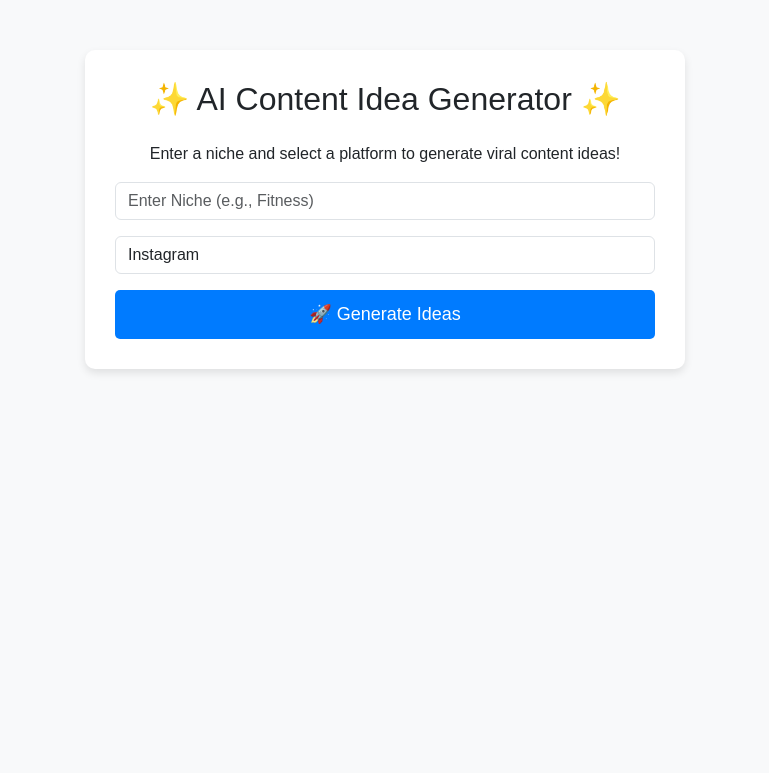
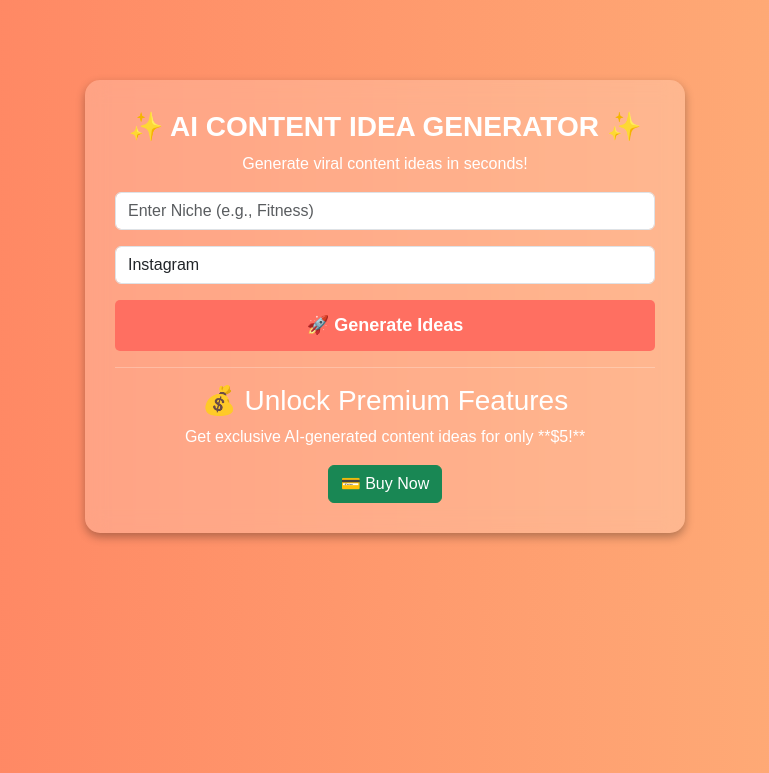
Before and after one commit to SStrong01/QuickFix, a Flask app: page / in a window 1280 px wide. Shown: the top 773 px of the page, without its empty margins (255-1024 px from the left). Run offline with Flask 3, Linux system fonts and the light colour scheme.

Commit message:
Initial commit

```diff
--- a/app.py
+++ b/app.py
@@ -1,5 +1,6 @@
 from flask import Flask, request, jsonify, render_template
 import openai
+import stripe
 from flask_cors import CORS
 import os
 
@@ -7,16 +8,22 @@ import os
 app = Flask(__name__)
 CORS(app) # Allow frontend requests
 
-# Load OpenAI API Key
+# Load API keys
 openai.api_key = os.getenv("OPENAI_API_KEY")
+stripe.api_key = os.getenv("STRIPE_SECRET_KEY") # Your Stripe Secret Key
 
 # Manually set API Key (only for local testing, REMOVE this for deployment)
 if not openai.api_key:
-    openai.api_key = "your-api-key-here" # Replace with your actual API key
+    openai.api_key = "your-openai-api-key-here"
+
+if not stripe.api_key:
+    stripe.api_key = "your-stripe-secret-key-here"
+
 
 @app.route('/')
 def home():
     return render_template("index.html") # Serve frontend
+
 
 @app.route('/generate', methods=['POST'])
 def generate_content():
@@ -49,6 +56,41 @@ def generate_content():
     except Exception as e:
         return jsonify({"status": "error", "message": str(e)})
 
+
+# Route for creating a Stripe Checkout session
+@app.route('/create-checkout-session', methods=['POST'])
+def create_checkout_session():
+    try:
+        session = stripe.checkout.Session.create(
+            payment_method_types=['card'],
+            line_items=[{
+                'price_data': {
+                    'currency': 'usd',
+                    'product_data': {'name': 'AI Content Ideas'},
+                    'unit_amount': 500, # $5.00 in cents
+                },
+                'quantity': 1,
+            }],
+            mode='payment',
+            success_url="https://your-app-name.onrender.com/success",
+            cancel_url="https://your-app-name.onrender.com/cancel",
+        )
+        return jsonify({"url": session.url})
+
+    except Exception as e:
+        return jsonify(error=str(e)), 500
+
+
+# Success and Cancel routes
+@app.route('/success')
+def success():
+    return "Payment Successful! Thank you for your purchase."
+
+@app.route('/cancel')
+def cancel():
+    return "Payment Cancelled. Please try again."
+
+
 # Run Flask app
 if __name__ == '__main__':
     app.run(debug=True)
--- a/templates/index.html
+++ b/templates/index.html
@@ -5,46 +5,68 @@
     <meta name="viewport" content="width=device-width, initial-scale=1.0">
     <title>AI Content Idea Generator</title>
 
-    <!-- Bootstrap CSS (For Modern UI) -->
+    <!-- Bootstrap CSS (For Styling) -->
     <link href="https://cdn.jsdelivr.net/npm/bootstrap@5.3.0/dist/css/bootstrap.min.css" rel="stylesheet">
 
+    <!-- Custom CSS -->
     <style>
         body {
-            background-color: #f8f9fa;
-            font-family: Arial, sans-serif;
+            background: linear-gradient(to right, #ff7e5f, #feb47b);
+            font-family: 'Arial', sans-serif;
+            color: white;
+            text-align: center;
+            margin: 0;
+            padding: 0;
         }
         .container {
             max-width: 600px;
-            margin-top: 50px;
-            background: #fff;
+            margin: 80px auto;
+            background: rgba(255, 255, 255, 0.2);
             padding: 30px;
-            border-radius: 10px;
-            box-shadow: 0 4px 8px rgba(0, 0, 0, 0.1);
+            border-radius: 15px;
+            backdrop-filter: blur(10px);
+            box-shadow: 0px 4px 10px rgba(0, 0, 0, 0.3);
+        }
+        .title {
+            font-size: 28px;
+            font-weight: bold;
+            text-transform: uppercase;
         }
         .btn-custom {
-            background-color: #007bff;
-            color: white;
-            padding: 10px 15px;
+            background: #ff6f61;
+            border: none;
+            padding: 12px;
             font-size: 18px;
             border-radius: 5px;
             width: 100%;
+            color: white;
+            font-weight: bold;
+            transition: 0.3s;
         }
         .btn-custom:hover {
-            background-color: #0056b3;
+            background: #ff3b28;
         }
         .result-box {
-            background: #e9ecef;
+            background: rgba(255, 255, 255, 0.2);
             padding: 15px;
-            border-radius: 5px;
+            border-radius: 10px;
             margin-top: 20px;
+            color: white;
+        }
+        .animate {
+            animation: fadeIn 1s ease-in-out;
+        }
+        @keyframes fadeIn {
+            from { opacity: 0; transform: translateY(-10px); }
+            to { opacity: 1; transform: translateY(0); }
         }
     </style>
 </head>
 <body>
 
-    <div class="container text-center">
-        <h2 class="mb-4">✨ AI Content Idea Generator ✨</h2>
-        <p>Enter a niche and select a platform to generate viral content ideas!</p>
+    <div class="container animate">
+        <h2 class="title">✨ AI Content Idea Generator ✨</h2>
+        <p>Generate viral content ideas in seconds!</p>
 
         <input type="text" id="niche" class="form-control mb-3" placeholder="Enter Niche (e.g., Fitness)" required>
 
@@ -57,9 +79,15 @@
         <button onclick="generateIdeas()" class="btn btn-custom">🚀 Generate Ideas</button>
 
         <div id="results" class="result-box mt-4" style="display:none;">
-            <h4>Generated Content Ideas:</h4>
+            <h4>🔥 Your AI-Generated Ideas:</h4>
             <ul id="ideasList"></ul>
         </div>
+
+        <hr>
+        <h3>💰 Unlock Premium Features</h3>
+        <p>Get exclusive AI-generated content ideas for only **$5!**</p>
+
+        <button onclick="buyNow()" class="btn btn-success">💳 Buy Now</button>
     </div>
 
     <!-- Bootstrap & JavaScript -->
@@ -95,6 +123,16 @@
                 document.getElementById("results").innerHTML = "<p style='color:red;'>Error: " + data.message + "</p>";
             }
         }
+
+        async function buyNow() {
+            let response = await fetch("/create-checkout-session", { method: "POST" });
+            let data = await response.json();
+            if (data.url) {
+                window.location.href = data.url;
+            } else {
+                alert("Error: " + data.error);
+            }
+        }
     </script>
 
 </body>
```
